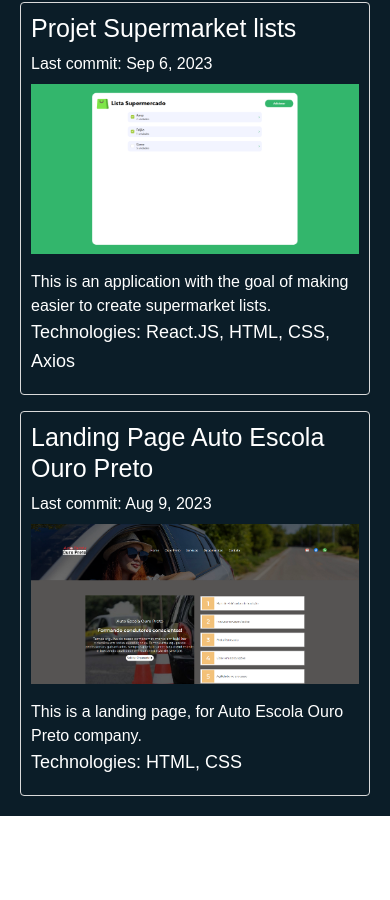
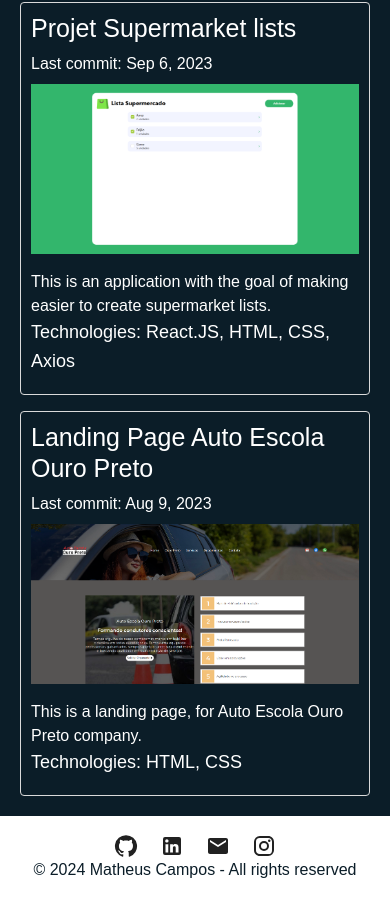
Before and after one commit to Matheuscamp/my-portfolio, a React (Vite) app: page / in a window 390 px wide. Shown: the part 2904-3804 px from the top of the page. Before the commit the page ends 3720 px from the top, so only its background shows below. Built offline with nearby package versions, Linux system fonts and the light colour scheme.

Commit message:
feat: Add footer with icons and text

```diff
--- /dev/null
+++ b/src/components/Footer/Footer.tsx
@@ -0,0 +1,50 @@
+import theme from '../../theme';
+import { Box, styled, Typography } from '@mui/material';
+import GitHubIcon from '@mui/icons-material/GitHub';
+import InstagramIcon from '@mui/icons-material/Instagram';
+import LinkedInIcon from '@mui/icons-material/LinkedIn';
+import EmailIcon from '@mui/icons-material/Email';
+
+const Footer = () => {
+
+    const StyledFooter = styled("div")(() => ({
+        position: 'relative',
+        height: '10vh',
+        display: 'flex',
+        flexDirection: "column",
+        alignItems: 'center',
+        justifyContent: "center",
+        [theme.breakpoints.up('xs')]: { // <= mobile
+
+        },
+        [theme.breakpoints.up('md')]: { // >= mobile
+
+        },
+    }));
+
+    const StyledIcons = styled("div")(() => ({
+        display: "flex",
+        alignItems: "center",
+        justifyContent: "center",
+        "& > *": {
+            margin: "0 11px",
+            cursor: "pointer"
+        },
+    }));
+
+    return (
+        <>
+            <StyledFooter>
+                <StyledIcons>
+                    <GitHubIcon />
+                    <LinkedInIcon />
+                    <EmailIcon />
+                    <InstagramIcon />
+                </StyledIcons>
+                <Typography color="#0b1d28" fontFamily="sans-serif">© 2024 Matheus Campos - All rights reserved</Typography>
+            </StyledFooter>
+        </>
+    );
+}
+
+export default Footer;
--- a/src/pages/Home/Home.tsx
+++ b/src/pages/Home/Home.tsx
@@ -3,6 +3,7 @@ import Hero from './sections/Hero/Hero'
 import About from './sections/About/About'
 import NavBar from '../../components/NavBar/NavBar'
 import Projects from './sections/projects/projects'
+import Footer from '../../components/Footer/Footer'
 
 
 
@@ -14,6 +15,7 @@ const Home = () => {
       <Hero/>
       <About/>
       <Projects/>
+      <Footer />
     </>
   )
 }
```
